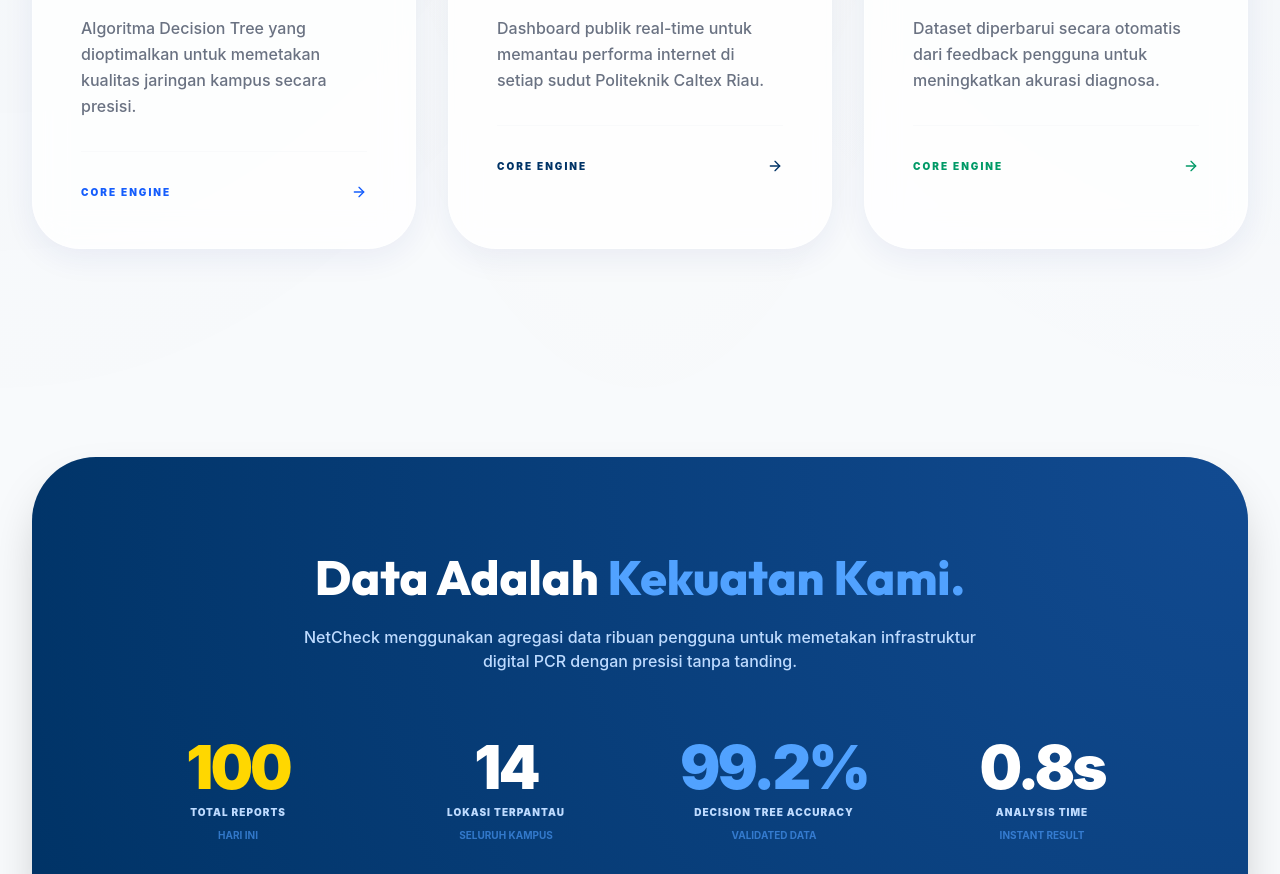
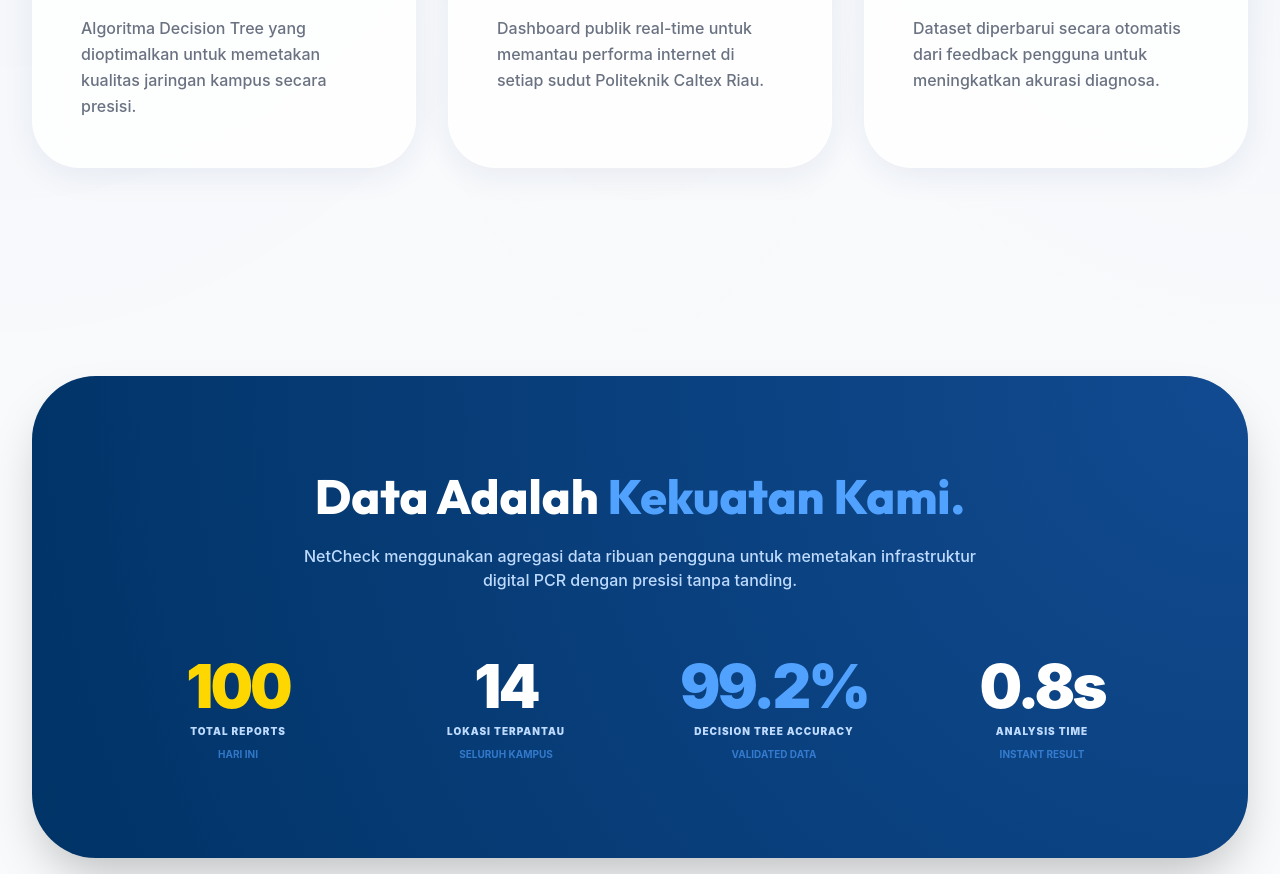
Before and after one commit to Rdevmond/SmartNetPCR, a React (Vite) app: page / in a window 1280 px wide. Shown: the part 1327-2201 px from the top of the page. Built offline with nearby package versions, Linux system fonts and the light colour scheme.

Commit message:
Update LandingPage.jsx

```diff
--- a/src/pages/LandingPage.jsx
+++ b/src/pages/LandingPage.jsx
@@ -173,10 +173,6 @@
                         </div>
                         <h3 className="text-xl md:text-2xl font-black text-[#003366] mb-3 md:mb-4">{f.title}</h3>
                         <p className="text-gray-500 leading-relaxed font-medium text-sm md:text-base">{f.desc}</p>
-                        <div className="mt-6 md:mt-8 pt-6 md:pt-8 border-t border-gray-50 flex items-center justify-between">
-                           <span className={`text-[10px] font-black uppercase tracking-[0.2em] ${f.iconColor}`}>Core Engine</span>
-                           <ArrowRight className={`${f.iconColor} w-4 h-4 group-hover:translate-x-2 transition-transform`} />
-                        </div>
                      </div>
                   ))}
                </div>
```
